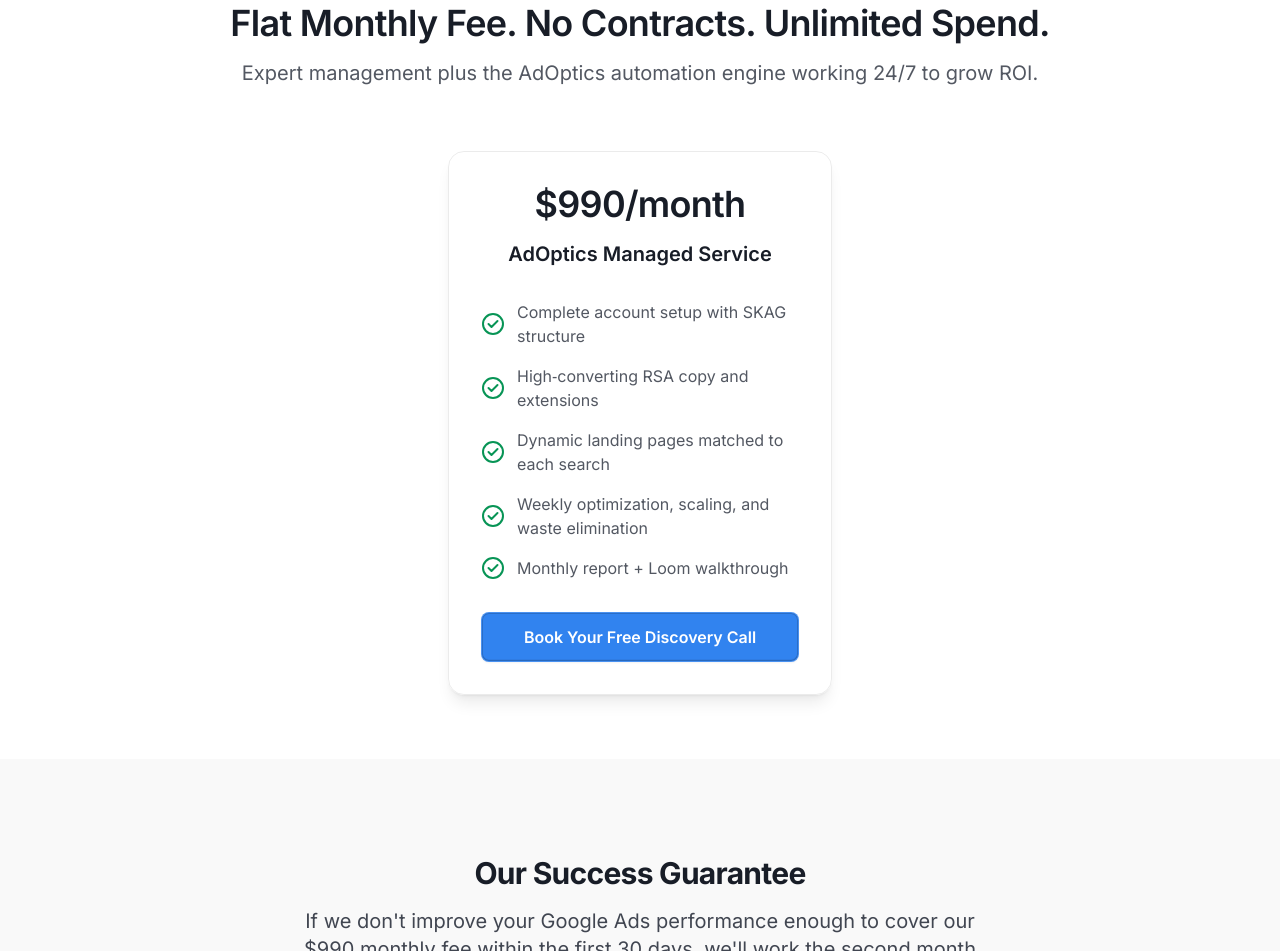
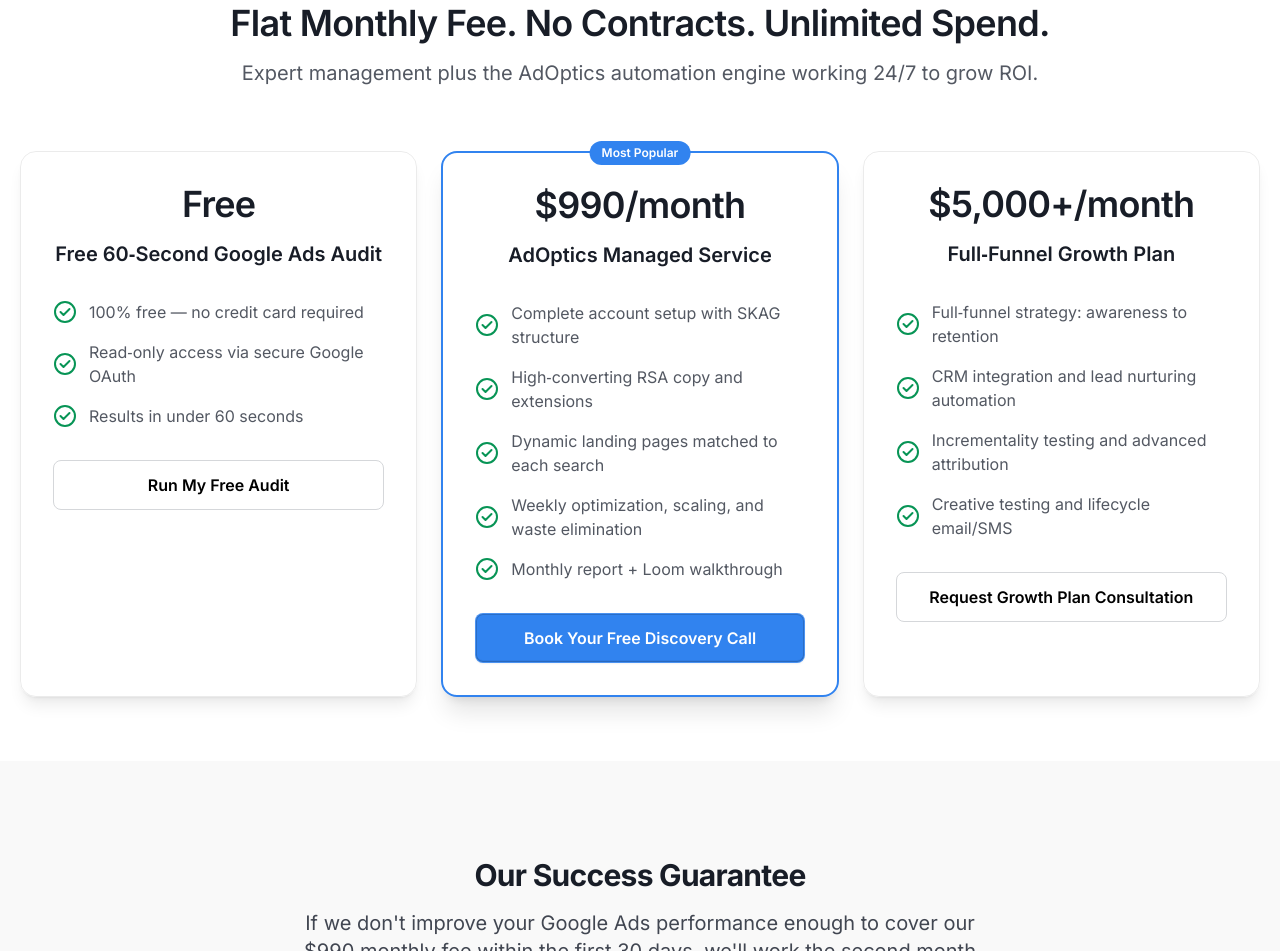
Before and after one commit to sprfrkr/adoptics_managed, a website: page src/index.html in a window 1280 px wide. Shown: the part 7267-8218 px from the top of the page. Drawn offline with Linux system fonts and the light colour scheme.

Commit message:
Update landing page with latest content improvements and styling updates

```diff
--- a/src/index.html
+++ b/src/index.html
@@ -595,13 +595,24 @@
 						<p class="text-lg md:text-xl">Expert management plus the AdOptics automation engine working 24/7 to grow ROI.</p>
 					</div>
 
-					<div
-						class="mx-auto mt-12 max-w-[384px] rounded-2xl border border-black/[0.08] px-6 py-8 shadow-lg md:mt-16 md:px-8"
-					>
+					<div class="mx-auto mt-12 md:mt-16 grid gap-6 md:grid-cols-3">
+						<!-- Free Audit Panel -->
+						<div class="rounded-2xl border border-black/[0.08] px-6 py-8 shadow-lg md:px-8">
+							<h2 class="text-center">Free</h2>
+							<h3 class="text-primary-900 mt-4 text-center text-xl font-semibold">Free 60‑Second Google Ads Audit</h3>
+							<ul class="my-8 space-y-4">
+								<li class="flex items-center gap-3"><img src="./images/icons/check-circle.svg" alt="check icon" /><p>100% free — no credit card required</p></li>
+								<li class="flex items-center gap-3"><img src="./images/icons/check-circle.svg" alt="check icon" /><p>Read‑only access via secure Google OAuth</p></li>
+								<li class="flex items-center gap-3"><img src="./images/icons/check-circle.svg" alt="check icon" /><p>Results in under 60 seconds</p></li>
+							</ul>
+							<a href="https://audit.adoptics.com/" class="btn btn-secondary w-full max-w-full">Run My Free Audit</a>
+						</div>
+
+						<!-- $990 Managed Service (Highlighted) -->
+						<div class="relative rounded-2xl border-2 border-primary-400 px-6 py-8 shadow-xl md:px-8">
+							<span class="absolute -top-3 left-1/2 -translate-x-1/2 rounded-full bg-primary-400 px-3 py-1 text-xs font-semibold text-white">Most Popular</span>
 							<h2 class="text-center">$990/month</h2>
-						<h3 class="text-primary-900 mt-4 text-center text-xl font-semibold">
-							AdOptics Managed Service
-						</h3>
+							<h3 class="text-primary-900 mt-4 text-center text-xl font-semibold">AdOptics Managed Service</h3>
 							<ul class="my-8 space-y-4">
 								<li class="flex items-center gap-3"><img src="./images/icons/check-circle.svg" alt="check icon" /><p>Complete account setup with SKAG structure</p></li>
 								<li class="flex items-center gap-3"><img src="./images/icons/check-circle.svg" alt="check icon" /><p>High‑converting RSA copy and extensions</p></li>
@@ -609,10 +620,21 @@
 								<li class="flex items-center gap-3"><img src="./images/icons/check-circle.svg" alt="check icon" /><p>Weekly optimization, scaling, and waste elimination</p></li>
 								<li class="flex items-center gap-3"><img src="./images/icons/check-circle.svg" alt="check icon" /><p>Monthly report + Loom walkthrough</p></li>
 							</ul>
+							<a href="https://api.leadconnectorhq.com/widget/booking/Vjt4i3z3mS0p0LHQzExz" class="btn btn-primary w-full max-w-full">Book Your Free Discovery Call</a>
+						</div>
 
-						<a href="https://api.leadconnectorhq.com/widget/booking/Vjt4i3z3mS0p0LHQzExz" class="btn btn-primary w-full max-w-full">
-							Book Your Free Discovery Call
-						</a>
+						<!-- Growth Plan Panel -->
+						<div class="rounded-2xl border border-black/[0.08] px-6 py-8 shadow-lg md:px-8">
+							<h2 class="text-center">$5,000+/month</h2>
+							<h3 class="text-primary-900 mt-4 text-center text-xl font-semibold">Full‑Funnel Growth Plan</h3>
+							<ul class="my-8 space-y-4">
+								<li class="flex items-center gap-3"><img src="./images/icons/check-circle.svg" alt="check icon" /><p>Full‑funnel strategy: awareness to retention</p></li>
+								<li class="flex items-center gap-3"><img src="./images/icons/check-circle.svg" alt="check icon" /><p>CRM integration and lead nurturing automation</p></li>
+								<li class="flex items-center gap-3"><img src="./images/icons/check-circle.svg" alt="check icon" /><p>Incrementality testing and advanced attribution</p></li>
+								<li class="flex items-center gap-3"><img src="./images/icons/check-circle.svg" alt="check icon" /><p>Creative testing and lifecycle email/SMS</p></li>
+							</ul>
+							<a href="https://api.leadconnectorhq.com/widget/booking/Vjt4i3z3mS0p0LHQzExz" class="btn btn-secondary w-full max-w-full">Request Growth Plan Consultation</a>
+						</div>
 					</div>
 				</div>
 			</section>
```
Also changed, not shown: src/css/output.css, 1 other file. Lines whose indentation alone changed are shown as unchanged.
